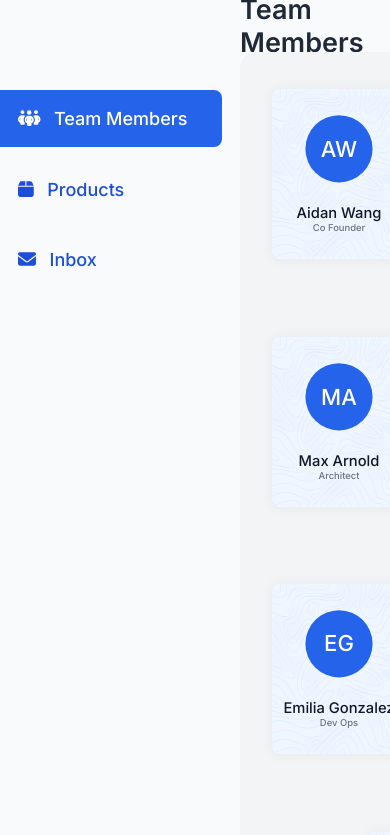
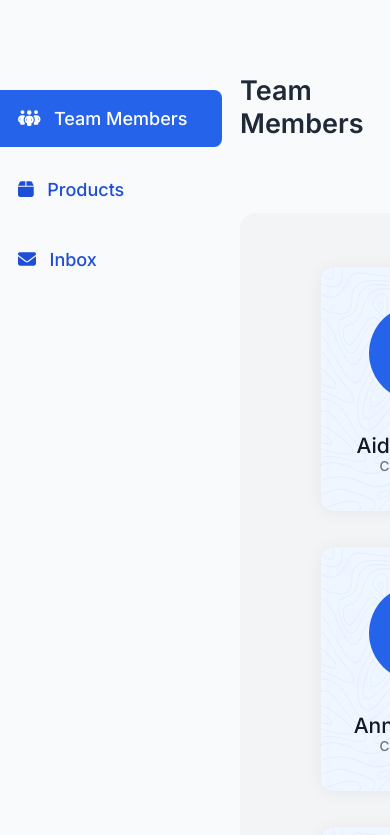
Before and after one commit to parthmarfatia/parth-marfatia-censius-assignment, a React (Vite) app: page / in a window 390 px wide. Shown: the top 835 px of the page. Built offline with nearby package versions, Linux system fonts and the light colour scheme.

Commit message:
removing queries

```diff
--- a/src/Components/Card/Card.css
+++ b/src/Components/Card/Card.css
@@ -34,11 +34,3 @@
   font-size: 0.75rem;
   color: #6b7280;
 }
-
-@media (max-width: 820px) {
-  .card--container {
-    margin: 0;
-    padding: 0;
-    transform: scale(0.7);
-  }
-}
--- a/src/Components/Navigation/Navigation.css
+++ b/src/Components/Navigation/Navigation.css
@@ -33,9 +33,3 @@
   margin-right: 32px;
   cursor: pointer;
 }
-
-@media (max-width: 820px) {
-  .nav--container {
-    height: 5%;
-  }
-}
--- a/src/Pages/TeamMembers.css
+++ b/src/Pages/TeamMembers.css
@@ -8,10 +8,3 @@
   border-radius: 16px 0 0 0;
   padding: 3em 0;
 }
-
-@media (max-width: 820px) {
-  .team--container {
-    padding: 0;
-    height: 95%;
-  }
-}
```
